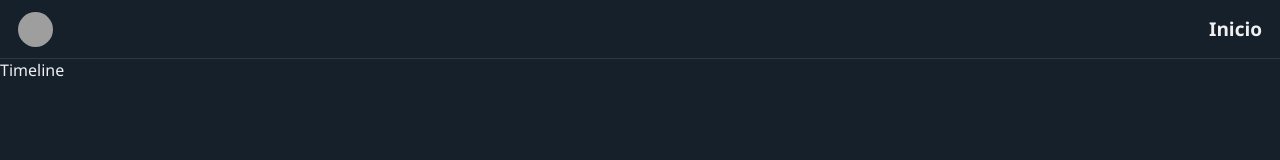
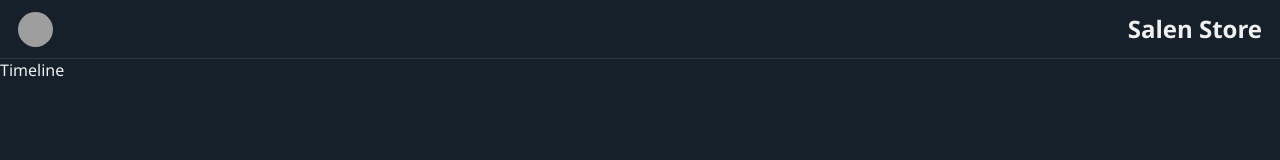
Before and after one commit to jsalen-23/react-ecommerce, a React app: page / in a window 1280 px wide. Shown: the top 160 px of the page. Built offline with nearby package versions, Linux system fonts and the light colour scheme; grey boxes are pictures that could not be loaded; the HTML template or start-up script is replaced by a standard one.

Commit message:
change title text and increased font size

```diff
--- a/src/components/Header/index.js
+++ b/src/components/Header/index.js
@@ -9,7 +9,7 @@ const Header = () => {
       <Link to='/user'>
         <img src={PROFILE_IMG} alt='Profile Picture' />
       </Link>
-      <Title>Inicio</Title>
+      <Title>Salen Store</Title>
     </Wrapper>
   );
 };
--- a/src/components/Header/styles.js
+++ b/src/components/Header/styles.js
@@ -16,6 +16,7 @@ export const Link = styled(LinkRouter)`
   height: 35px;
   overflow: hidden;
   border-radius: 50%;
+
   & img {
     width: 35px;
     height: 35px;
@@ -24,7 +25,8 @@ export const Link = styled(LinkRouter)`
 `;
 
 export const Title = styled.h1`
-  font-size: 19px;
+  font-size: 24px;
   font-weight: 700;
   line-height: 22px;
+  user-select: none;
 `;
```
